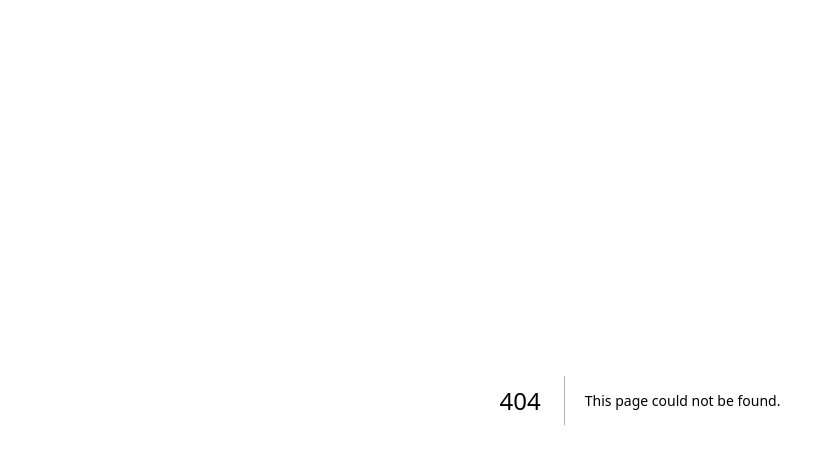
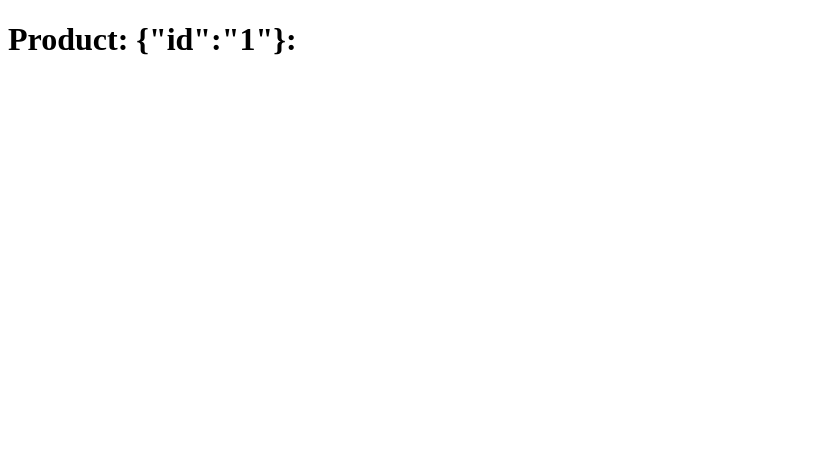
Before and after one commit to tatianasstavares/ignite-shop, a Next.js app: page /product/1 in a window 1280 px wide. Before the commit this address had no page. Shown: the top 464 px of the page, without its empty margins (0-835 px from the left). Built offline with nearby package versions, Linux system fonts and the light colour scheme.

Commit message:
Creating routes structures

```diff
--- /dev/null
+++ b/pages/_document.tsx
@@ -0,0 +1,17 @@
+import {Html, Head, Main, NextScript } from 'next/document'
+
+export default function Document() {
+    return (
+        <Html>
+            <Head>
+                <link rel="preconnect" href="https://fonts.googleapis.com" />
+                <link rel="preconnect" href="https://fonts.gstatic.com" crossOrigin ="anonymous" />
+                <link href="https://fonts.googleapis.com/css2?family=Roboto:wght@400;700&display=swap" rel="stylesheet" />
+            </Head>
+            <body>
+                <Main />
+                <NextScript />
+            </body>
+        </Html>
+    )
+}
--- /dev/null
+++ b/pages/product/[id].tsx
@@ -0,0 +1,10 @@
+import {useRouter} from 'next/router'
+
+export default function Product() {
+
+    const {query} = useRouter()
+
+    return (
+        <h1>Product: {JSON.stringify(query)}:</h1>
+    )
+}
--- /dev/null
+++ b/pages/success.tsx
@@ -0,0 +1,5 @@
+export default function Success () {
+    return (
+        <h1>Success</h1>
+    )
+}
--- a/tsconfig.json
+++ b/tsconfig.json
@@ -8,7 +8,7 @@
     "noEmit": true,
     "esModuleInterop": true,
     "module": "esnext",
-    "moduleResolution": "bundler",
+    "moduleResolution": "node",
     "resolveJsonModule": true,
     "isolatedModules": true,
     "jsx": "preserve",
```
